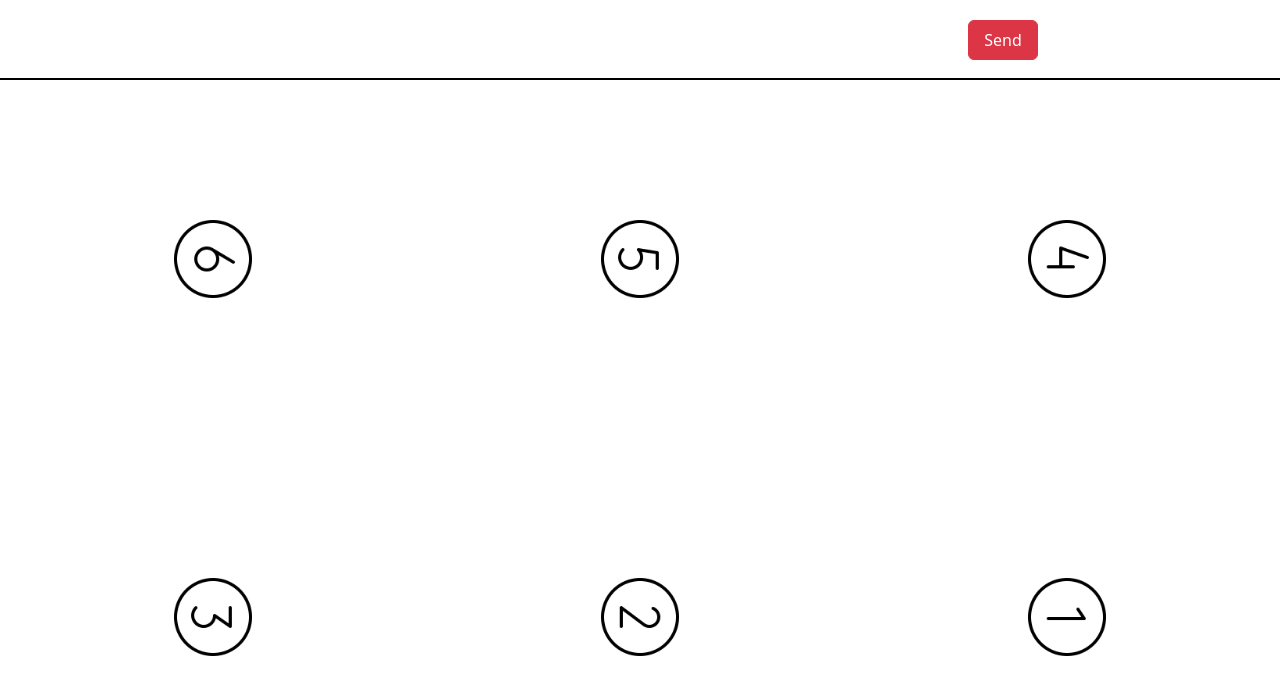
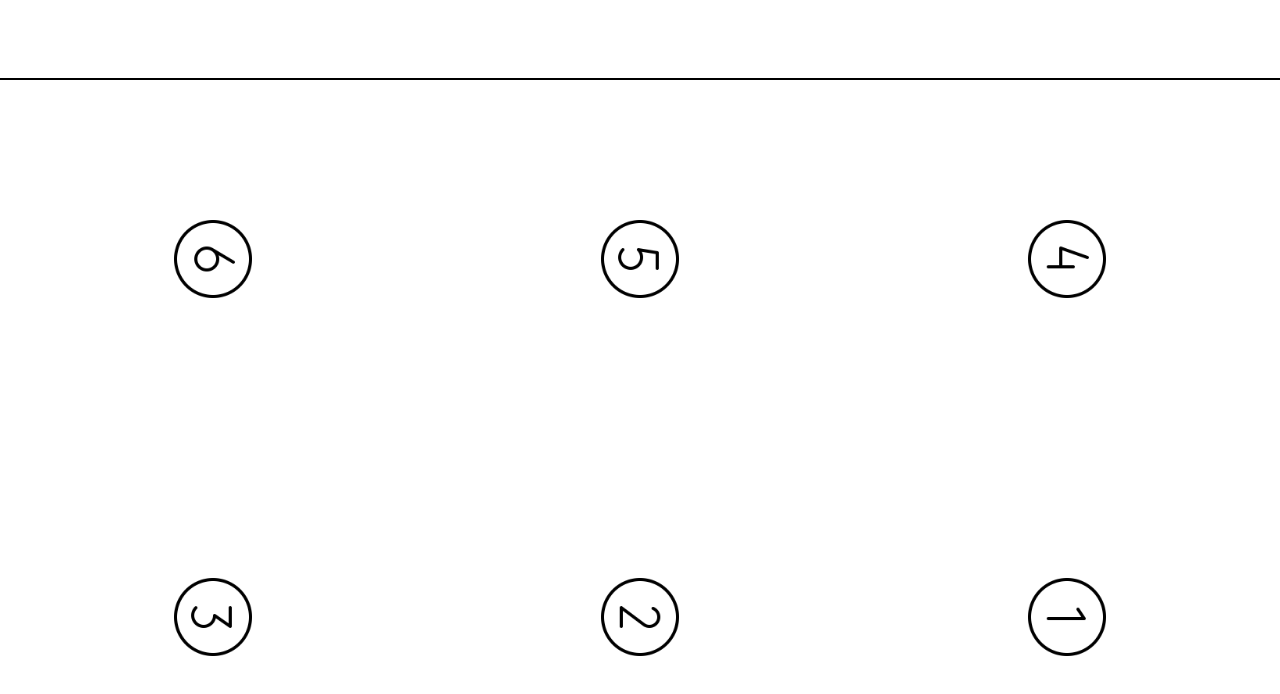
Before and after one commit to kkonyala/braille-keyboard, an Angular app: page / in a window 1280 px wide. Shown: the top 694 px of the page. Built offline with nearby package versions, Linux system fonts and the light colour scheme; what @angular/fire would draw is missing.

Commit message:
Remove the send button

```diff
--- a/src/app/result/result.component.html
+++ b/src/app/result/result.component.html
@@ -3,8 +3,8 @@
     <div class="col-9">
       <h4 class="title">{{sentence ? sentence : ''}}</h4>
     </div>
-    <div class="col">
+    <!-- <div class="col">
       <button class="btn btn-danger button-send" (click)="onClickSend()">Send</button>
-    </div>
+    </div> -->
   </div>
 </div>
```
